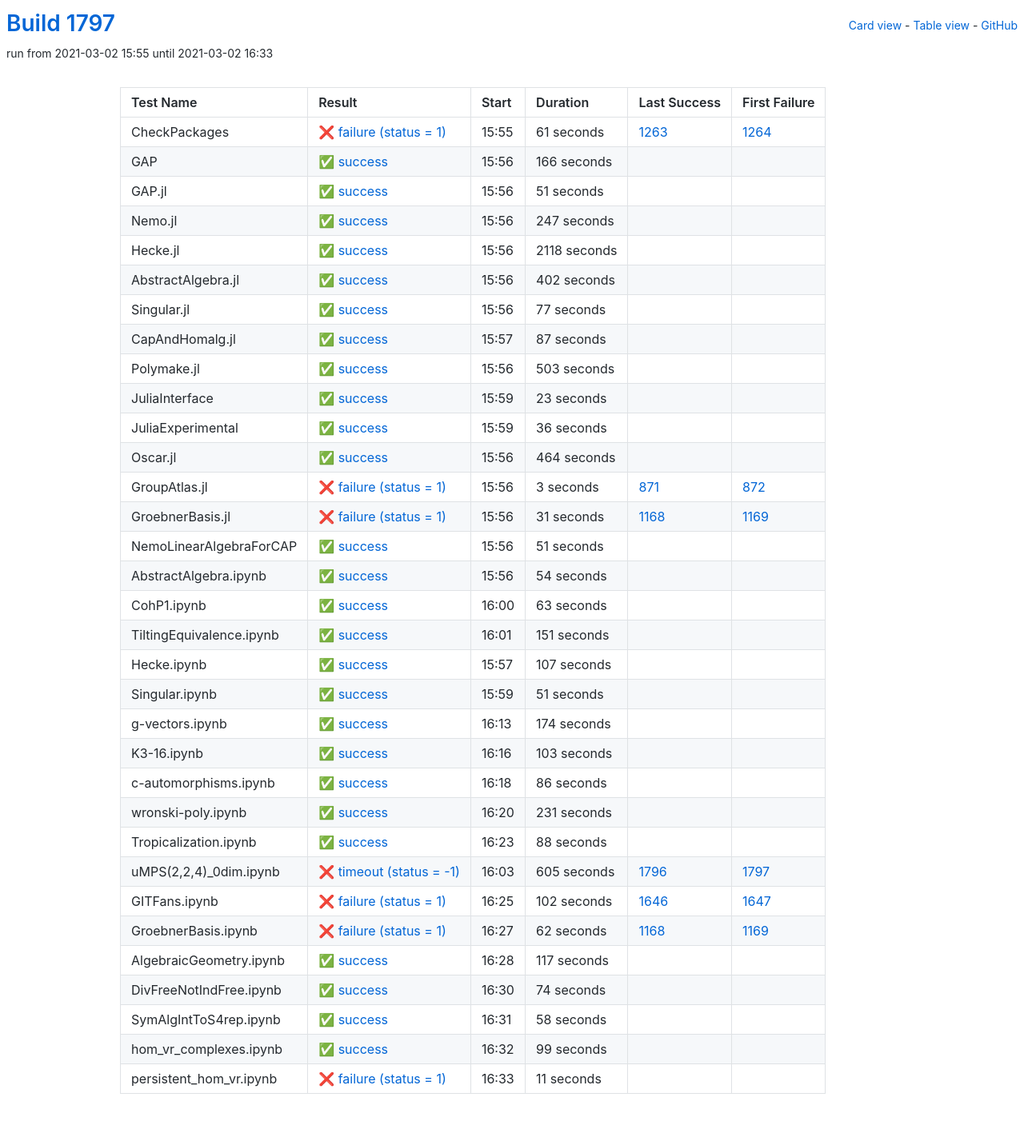
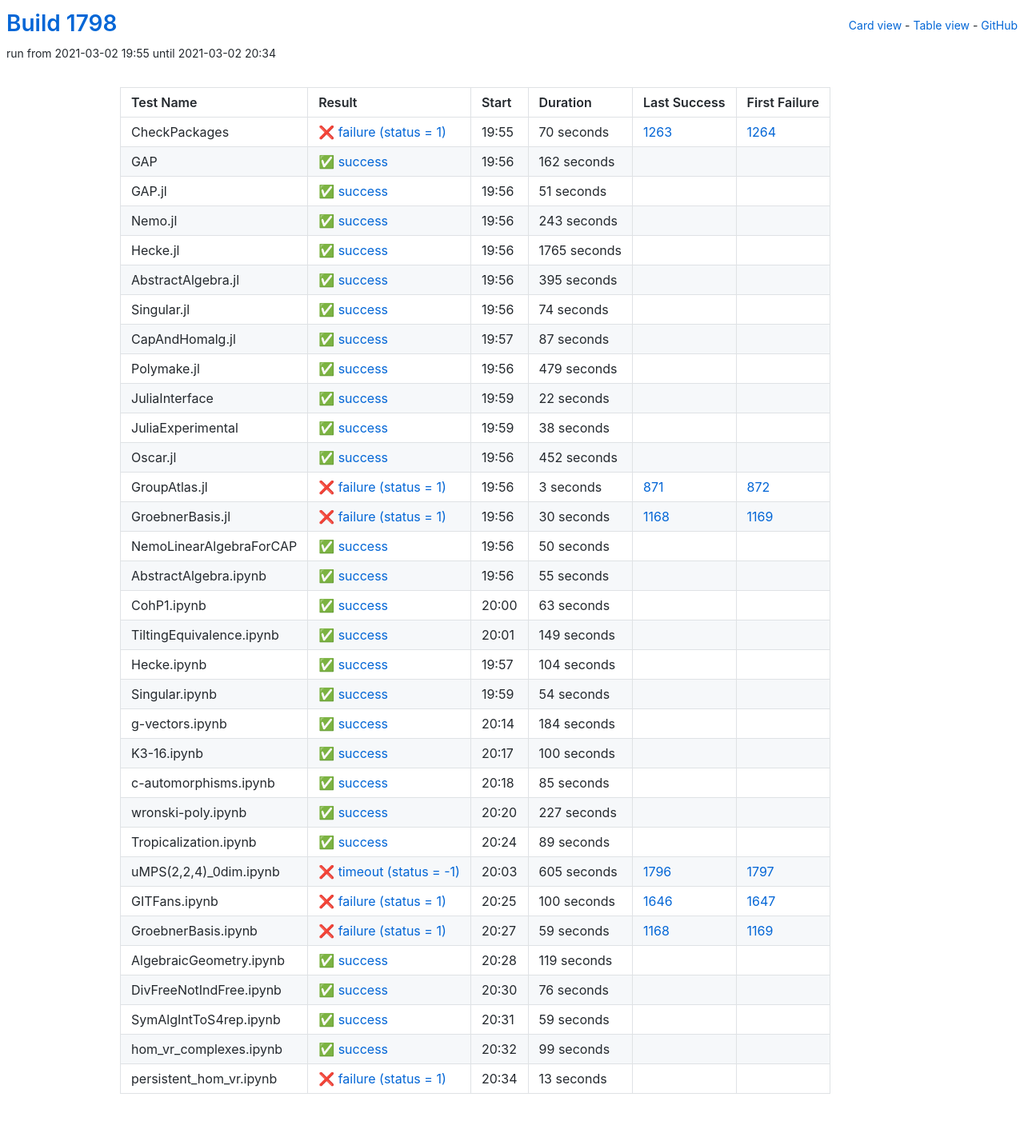
Before and after one commit to oscar-system/oscar-ci-status-stable, a Jekyll site: the page built from table.html, in a window 1280 px wide. Shown: the whole page at 80% size. Built offline with Jekyll 4.4.1, drawn with Linux system fonts in a browser that asks for light colours.

Commit message:
Build #1798

```diff
--- a/_data/ci.yml
+++ b/_data/ci.yml
@@ -1,6 +1,6 @@
 ---
-build: 1797
-build_url: https://oscarci.mathematik.uni-kl.de/job/oscar-stable/1797/
+build: 1798
+build_url: https://oscarci.mathematik.uni-kl.de/job/oscar-stable/1798/
 job: oscar-stable
 organization: oscar-system
 repo: oscar-ci-status-stable
@@ -8,32 +8,32 @@ repourl: https://github.com/oscar-system/oscar-ci-status-stable
 tests:
 - name: CheckPackages
   id: checkpackages
-  log: https://oscarci.mathematik.uni-kl.de/job/oscar-stable/1797/artifact/logs/build-1797/CheckPackages.log
-  start: 2021-03-02 15:55
+  log: https://oscarci.mathematik.uni-kl.de/job/oscar-stable/1798/artifact/logs/build-1798/CheckPackages.log
+  start: 2021-03-02 19:55
   success: false
   exitcode: 1
   status: failure
-  duration: 61
+  duration: 70
   last_success: 1263
   last_success_url: https://oscarci.mathematik.uni-kl.de/job/oscar-stable/1263/
   first_failure: 1264
   first_failure_url: https://oscarci.mathematik.uni-kl.de/job/oscar-stable/1264/
 - name: GAP
   id: gap
-  log: https://oscarci.mathematik.uni-kl.de/job/oscar-stable/1797/artifact/logs/build-1797/GAP.log
-  start: 2021-03-02 15:56
+  log: https://oscarci.mathematik.uni-kl.de/job/oscar-stable/1798/artifact/logs/build-1798/GAP.log
+  start: 2021-03-02 19:56
   success: true
   exitcode: 0
   status: success
-  duration: 166
+  duration: 162
   last_success: false
   last_success_url:
   first_failure: false
   first_failure_url:
 - name: GAP.jl
   id: gap-jl
-  log: https://oscarci.mathematik.uni-kl.de/job/oscar-stable/1797/artifact/logs/build-1797/GAP.jl.log
-  start: 2021-03-02 15:56
+  log: https://oscarci.mathematik.uni-kl.de/job/oscar-stable/1798/artifact/logs/build-1798/GAP.jl.log
+  start: 2021-03-02 19:56
   success: true
   exitcode: 0
   status: success
@@ -44,56 +44,56 @@ tests:
   first_failure_url:
 - name: Nemo.jl
   id: nemo-jl
-  log: https://oscarci.mathematik.uni-kl.de/job/oscar-stable/1797/artifact/logs/build-1797/Nemo.jl.log
-  start: 2021-03-02 15:56
+  log: https://oscarci.mathematik.uni-kl.de/job/oscar-stable/1798/artifact/logs/build-1798/Nemo.jl.log
+  start: 2021-03-02 19:56
   success: true
   exitcode: 0
   status: success
-  duration: 247
+  duration: 243
   last_success: false
   last_success_url:
   first_failure: false
   first_failure_url:
 - name: Hecke.jl
   id: hecke-jl
-  log: https://oscarci.mathematik.uni-kl.de/job/oscar-stable/1797/artifact/logs/build-1797/Hecke.jl.log
-  start: 2021-03-02 15:56
+  log: https://oscarci.mathematik.uni-kl.de/job/oscar-stable/1798/artifact/logs/build-1798/Hecke.jl.log
+  start: 2021-03-02 19:56
   success: true
   exitcode: 0
   status: success
-  duration: 2118
+  duration: 1765
   last_success: false
   last_success_url:
   first_failure: false
   first_failure_url:
 - name: AbstractAlgebra.jl
   id: abstractalgebra-jl
-  log: https://oscarci.mathematik.uni-kl.de/job/oscar-stable/1797/artifact/logs/build-1797/AbstractAlgebra.jl.log
-  start: 2021-03-02 15:56
+  log: https://oscarci.mathematik.uni-kl.de/job/oscar-stable/1798/artifact/logs/build-1798/AbstractAlgebra.jl.log
+  start: 2021-03-02 19:56
   success: true
   exitcode: 0
   status: success
-  duration: 402
+  duration: 395
   last_success: false
   last_success_url:
   first_failure: false
   first_failure_url:
 - name: Singular.jl
   id: singular-jl
-  log: https://oscarci.mathematik.uni-kl.de/job/oscar-stable/1797/artifact/logs/build-1797/Singular.jl.log
-  start: 2021-03-02 15:56
+  log: https://oscarci.mathematik.uni-kl.de/job/oscar-stable/1798/artifact/logs/build-1798/Singular.jl.log
+  start: 2021-03-02 19:56
   success: true
   exitcode: 0
   status: success
-  duration: 77
+  duration: 74
   last_success: false
   last_success_url:
   first_failure: false
   first_failure_url:
 - name: CapAndHomalg.jl
   id: capandhomalg-jl
-  log: https://oscarci.mathematik.uni-kl.de/job/oscar-stable/1797/artifact/logs/build-1797/CapAndHomalg.jl.log
-  start: 2021-03-02 15:57
+  log: https://oscarci.mathematik.uni-kl.de/job/oscar-stable/1798/artifact/logs/build-1798/CapAndHomalg.jl.log
+  start: 2021-03-02 19:57
   success: true
   exitcode: 0
   status: success
@@ -104,56 +104,56 @@ tests:
   first_failure_url:
 - name: Polymake.jl
   id: polymake-jl
-  log: https://oscarci.mathematik.uni-kl.de/job/oscar-stable/1797/artifact/logs/build-1797/Polymake.jl.log
-  start: 2021-03-02 15:56
+  log: https://oscarci.mathematik.uni-kl.de/job/oscar-stable/1798/artifact/logs/build-1798/Polymake.jl.log
+  start: 2021-03-02 19:56
   success: true
   exitcode: 0
   status: success
-  duration: 503
+  duration: 479
   last_success: false
   last_success_url:
   first_failure: false
   first_failure_url:
 - name: JuliaInterface
   id: juliainterface
-  log: https://oscarci.mathematik.uni-kl.de/job/oscar-stable/1797/artifact/logs/build-1797/JuliaInterface.log
-  start: 2021-03-02 15:59
+  log: https://oscarci.mathematik.uni-kl.de/job/oscar-stable/1798/artifact/logs/build-1798/JuliaInterface.log
+  start: 2021-03-02 19:59
   success: true
   exitcode: 0
   status: success
-  duration: 23
+  duration: 22
   last_success: false
   last_success_url:
   first_failure: false
   first_failure_url:
 - name: JuliaExperimental
   id: juliaexperimental
-  log: https://oscarci.mathematik.uni-kl.de/job/oscar-stable/1797/artifact/logs/build-1797/JuliaExperimental.log
-  start: 2021-03-02 15:59
+  log: https://oscarci.mathematik.uni-kl.de/job/oscar-stable/1798/artifact/logs/build-1798/JuliaExperimental.log
+  start: 2021-03-02 19:59
   success: true
   exitcode: 0
   status: success
-  duration: 36
+  duration: 38
   last_success: false
   last_success_url:
   first_failure: false
   first_failure_url:
 - name: Oscar.jl
   id: oscar-jl
-  log: https://oscarci.mathematik.uni-kl.de/job/oscar-stable/1797/artifact/logs/build-1797/Oscar.jl.log
-  start: 2021-03-02 15:56
+  log: https://oscarci.mathematik.uni-kl.de/job/oscar-stable/1798/artifact/logs/build-1798/Oscar.jl.log
+  start: 2021-03-02 19:56
   success: true
   exitcode: 0
   status: success
-  duration: 464
+  duration: 452
   last_success: false
   last_success_url:
   first_failure: false
   first_failure_url:
 - name: GroupAtlas.jl
   id: groupatlas-jl
-  log: https://oscarci.mathematik.uni-kl.de/job/oscar-stable/1797/artifact/logs/build-1797/GroupAtlas.jl.log
-  start: 2021-03-02 15:56
+  log: https://oscarci.mathematik.uni-kl.de/job/oscar-stable/1798/artifact/logs/build-1798/GroupAtlas.jl.log
+  start: 2021-03-02 19:56
   success: false
   exitcode: 1
   status: failure
@@ -164,44 +164,44 @@ tests:
   first_failure_url: https://oscarci.mathematik.uni-kl.de/job/oscar-stable/872/
 - name: GroebnerBasis.jl
   id: groebnerbasis-jl
-  log: https://oscarci.mathematik.uni-kl.de/job/oscar-stable/1797/artifact/logs/build-1797/GroebnerBasis.jl.log
-  start: 2021-03-02 15:56
+  log: https://oscarci.mathematik.uni-kl.de/job/oscar-stable/1798/artifact/logs/build-1798/GroebnerBasis.jl.log
+  start: 2021-03-02 19:56
   success: false
   exitcode: 1
   status: failure
-  duration: 31
+  duration: 30
   last_success: 1168
   last_success_url: https://oscarci.mathematik.uni-kl.de/job/oscar-stable/1168/
   first_failure: 1169
   first_failure_url: https://oscarci.mathematik.uni-kl.de/job/oscar-stable/1169/
 - name: NemoLinearAlgebraForCAP
   id: nemolinearalgebraforcap
-  log: https://oscarci.mathematik.uni-kl.de/job/oscar-stable/1797/artifact/logs/build-1797/NemoLinearAlgebraForCAP.log
-  start: 2021-03-02 15:56
+  log: https://oscarci.mathematik.uni-kl.de/job/oscar-stable/1798/artifact/logs/build-1798/NemoLinearAlgebraForCAP.log
+  start: 2021-03-02 19:56
   success: true
   exitcode: 0
   status: success
-  duration: 51
+  duration: 50
   last_success: false
   last_success_url:
   first_failure: false
   first_failure_url:
 - name: AbstractAlgebra.ipynb
   id: abstractalgebra-ipynb
-  log: https://oscarci.mathematik.uni-kl.de/job/oscar-stable/1797/artifact/logs/build-1797/AbstractAlgebra.ipynb.log
-  start: 2021-03-02 15:56
+  log: https://oscarci.mathematik.uni-kl.de/job/oscar-stable/1798/artifact/logs/build-1798/AbstractAlgebra.ipynb.log
+  start: 2021-03-02 19:56
   success: true
   exitcode: 0
   status: success
-  duration: 54
+  duration: 55
   last_success: false
   last_success_url:
   first_failure: false
   first_failure_url:
 - name: CohP1.ipynb
   id: cohp1-ipynb
-  log: https://oscarci.mathematik.uni-kl.de/job/oscar-stable/1797/artifact/logs/build-1797/CohP1.ipynb.log
-  start: 2021-03-02 16:00
+  log: https://oscarci.mathematik.uni-kl.de/job/oscar-stable/1798/artifact/logs/build-1798/CohP1.ipynb.log
+  start: 2021-03-02 20:00
   success: true
   exitcode: 0
   status: success
@@ -212,104 +212,104 @@ tests:
   first_failure_url:
 - name: TiltingEquivalence.ipynb
   id: tiltingequivalence-ipynb
-  log: https://oscarci.mathematik.uni-kl.de/job/oscar-stable/1797/artifact/logs/build-1797/TiltingEquivalence.ipynb.log
-  start: 2021-03-02 16:01
+  log: https://oscarci.mathematik.uni-kl.de/job/oscar-stable/1798/artifact/logs/build-1798/TiltingEquivalence.ipynb.log
+  start: 2021-03-02 20:01
   success: true
   exitcode: 0
   status: success
-  duration: 151
+  duration: 149
   last_success: false
   last_success_url:
   first_failure: false
   first_failure_url:
 - name: Hecke.ipynb
   id: hecke-ipynb
-  log: https://oscarci.mathematik.uni-kl.de/job/oscar-stable/1797/artifact/logs/build-1797/Hecke.ipynb.log
-  start: 2021-03-02 15:57
+  log: https://oscarci.mathematik.uni-kl.de/job/oscar-stable/1798/artifact/logs/build-1798/Hecke.ipynb.log
+  start: 2021-03-02 19:57
   success: true
   exitcode: 0
   status: success
-  duration: 107
+  duration: 104
   last_success: false
   last_success_url:
   first_failure: false
   first_failure_url:
 - name: Singular.ipynb
   id: singular-ipynb
-  log: https://oscarci.mathematik.uni-kl.de/job/oscar-stable/1797/artifact/logs/build-1797/Singular.ipynb.log
-  start: 2021-03-02 15:59
+  log: https://oscarci.mathematik.uni-kl.de/job/oscar-stable/1798/artifact/logs/build-1798/Singular.ipynb.log
+  start: 2021-03-02 19:59
   success: true
   exitcode: 0
   status: success
-  duration: 51
+  duration: 54
   last_success: false
   last_success_url:
   first_failure: false
   first_failure_url:
 - name: g-vectors.ipynb
   id: g-vectors-ipynb
-  log: https://oscarci.mathematik.uni-kl.de/job/oscar-stable/1797/artifact/logs/build-1797/g-vectors.ipynb.log
-  start: 2021-03-02 16:13
+  log: https://oscarci.mathematik.uni-kl.de/job/oscar-stable/1798/artifact/logs/build-1798/g-vectors.ipynb.log
+  start: 2021-03-02 20:14
   success: true
   exitcode: 0
   status: success
-  duration: 174
+  duration: 184
   last_success: false
   last_success_url:
   first_failure: false
   first_failure_url:
 - name: K3-16.ipynb
   id: k3-16-ipynb
-  log: https://oscarci.mathematik.uni-kl.de/job/oscar-stable/1797/artifact/logs/build-1797/K3-16.ipynb.log
-  start: 2021-03-02 16:16
+  log: https://oscarci.mathematik.uni-kl.de/job/oscar-stable/1798/artifact/logs/build-1798/K3-16.ipynb.log
+  start: 2021-03-02 20:17
   success: true
   exitcode: 0
   status: success
-  duration: 103
+  duration: 100
   last_success: false
   last_success_url:
   first_failure: false
   first_failure_url:
 - name: c-automorphisms.ipynb
   id: c-automorphisms-ipynb
-  log: https://oscarci.mathematik.uni-kl.de/job/oscar-stable/1797/artifact/logs/build-1797/c-automorphisms.ipynb.log
-  start: 2021-03-02 16:18
+  log: https://oscarci.mathematik.uni-kl.de/job/oscar-stable/1798/artifact/logs/build-1798/c-automorphisms.ipynb.log
+  start: 2021-03-02 20:18
   success: true
   exitcode: 0
   status: success
-  duration: 86
+  duration: 85
   last_success: false
   last_success_url:
   first_failure: false
   first_failure_url:
 - name: wronski-poly.ipynb
   id: wronski-poly-ipynb
-  log: https://oscarci.mathematik.uni-kl.de/job/oscar-stable/1797/artifact/logs/build-1797/wronski-poly.ipynb.log
-  start: 2021-03-02 16:20
+  log: https://oscarci.mathematik.uni-kl.de/job/oscar-stable/1798/artifact/logs/build-1798/wronski-poly.ipynb.log
+  start: 2021-03-02 20:20
   success: true
   exitcode: 0
   status: success
-  duration: 231
+  duration: 227
   last_success: false
   last_success_url:
   first_failure: false
   first_failure_url:
 - name: Tropicalization.ipynb
   id: tropicalization-ipynb
-  log: https://oscarci.mathematik.uni-kl.de/job/oscar-stable/1797/artifact/logs/build-1797/Tropicalization.ipynb.log
-  start: 2021-03-02 16:23
+  log: https://oscarci.mathematik.uni-kl.de/job/oscar-stable/1798/artifact/logs/build-1798/Tropicalization.ipynb.log
+  start: 2021-03-02 20:24
   success: true
   exitcode: 0
   status: success
-  duration: 88
+  duration: 89
   last_success: false
   last_success_url:
   first_failure: false
   first_failure_url:
 - name: uMPS(2,2,4)_0dim.ipynb
   id: umps-2-2-4-0dim-ipynb
-  log: https://oscarci.mathematik.uni-kl.de/job/oscar-stable/1797/artifact/logs/build-1797/uMPS-2-2-4-_0dim.ipynb.log
-  start: 2021-03-02 16:03
+  log: https://oscarci.mathematik.uni-kl.de/job/oscar-stable/1798/artifact/logs/build-1798/uMPS-2-2-4-_0dim.ipynb.log
+  start: 2021-03-02 20:03
   success: false
   exitcode: -1
   status: timeout
@@ -320,68 +320,68 @@ tests:
   first_failure_url: https://oscarci.mathematik.uni-kl.de/job/oscar-stable/1797/
 - name: GITFans.ipynb
   id: gitfans-ipynb
-  log: https://oscarci.mathematik.uni-kl.de/job/oscar-stable/1797/artifact/logs/build-1797/GITFans.ipynb.log
-  start: 2021-03-02 16:25
+  log: https://oscarci.mathematik.uni-kl.de/job/oscar-stable/1798/artifact/logs/build-1798/GITFans.ipynb.log
+  start: 2021-03-02 20:25
   success: false
   exitcode: 1
   status: failure
-  duration: 102
+  duration: 100
   last_success: 1646
   last_success_url: https://oscarci.mathematik.uni-kl.de/job/oscar-stable/1646/
   first_failure: 1647
   first_failure_url: https://oscarci.mathematik.uni-kl.de/job/oscar-stable/1647/
 - name: GroebnerBasis.ipynb
   id: groebnerbasis-ipynb
-  log: https://oscarci.mathematik.uni-kl.de/job/oscar-stable/1797/artifact/logs/build-1797/GroebnerBasis.ipynb.log
-  start: 2021-03-02 16:27
+  log: https://oscarci.mathematik.uni-kl.de/job/oscar-stable/1798/artifact/logs/build-1798/GroebnerBasis.ipynb.log
+  start: 2021-03-02 20:27
   success: false
   exitcode: 1
   status: failure
-  duration: 62
+  duration: 59
   last_success: 1168
   last_success_url: https://oscarci.mathematik.uni-kl.de/job/oscar-stable/1168/
   first_failure: 1169
   first_failure_url: https://oscarci.mathematik.uni-kl.de/job/oscar-stable/1169/
 - name: AlgebraicGeometry.ipynb
   id: algebraicgeometry-ipynb
-  log: https://oscarci.mathematik.uni-kl.de/job/oscar-stable/1797/artifact/logs/build-1797/AlgebraicGeometry.ipynb.log
-  start: 2021-03-02 16:28
+  log: https://oscarci.mathematik.uni-kl.de/job/oscar-stable/1798/artifact/logs/build-1798/AlgebraicGeometry.ipynb.log
+  start: 2021-03-02 20:28
   success: true
   exitcode: 0
   status: success
-  duration: 117
+  duration: 119
   last_success: false
   last_success_url:
   first_failure: false
   first_failure_url:
 - name: DivFreeNotIndFree.ipynb
   id: divfreenotindfree-ipynb
-  log: https://oscarci.mathematik.uni-kl.de/job/oscar-stable/1797/artifact/logs/build-1797/DivFreeNotIndFree.ipynb.log
-  start: 2021-03-02 16:30
+  log: https://oscarci.mathematik.uni-kl.de/job/oscar-stable/1798/artifact/logs/build-1798/DivFreeNotIndFree.ipynb.log
+  start: 2021-03-02 20:30
   success: true
   exitcode: 0
   status: success
-  duration: 74
+  duration: 76
   last_success: false
   last_success_url:
   first_failure: false
   first_failure_url:
 - name: SymAlgIntToS4rep.ipynb
   id: symalginttos4rep-ipynb
-  log: https://oscarci.mathematik.uni-kl.de/job/oscar-stable/1797/artifact/logs/build-1797/SymAlgIntToS4rep.ipynb.log
-  start: 2021-03-02 16:31
+  log: https://oscarci.mathematik.uni-kl.de/job/oscar-stable/1798/artifact/logs/build-1798/SymAlgIntToS4rep.ipynb.log
+  start: 2021-03-02 20:31
   success: true
   exitcode: 0
   status: success
-  duration: 58
+  duration: 59
   last_success: false
   last_success_url:
   first_failure: false
   first_failure_url:
 - name: hom_vr_complexes.ipynb
   id: hom-vr-complexes-ipynb
-  log: https://oscarci.mathematik.uni-kl.de/job/oscar-stable/1797/artifact/logs/build-1797/hom_vr_complexes.ipynb.log
-  start: 2021-03-02 16:32
+  log: https://oscarci.mathematik.uni-kl.de/job/oscar-stable/1798/artifact/logs/build-1798/hom_vr_complexes.ipynb.log
+  start: 2021-03-02 20:32
   success: true
   exitcode: 0
   status: success
@@ -392,12 +392,12 @@ tests:
   first_failure_url:
 - name: persistent_hom_vr.ipynb
   id: persistent-hom-vr-ipynb
-  log: https://oscarci.mathematik.uni-kl.de/job/oscar-stable/1797/artifact/logs/build-1797/persistent_hom_vr.ipynb.log
-  start: 2021-03-02 16:33
+  log: https://oscarci.mathematik.uni-kl.de/job/oscar-stable/1798/artifact/logs/build-1798/persistent_hom_vr.ipynb.log
+  start: 2021-03-02 20:34
   success: false
   exitcode: 1
   status: failure
-  duration: 11
+  duration: 13
   last_success: false
   last_success_url:
   first_failure: false
```
Also changed, not shown: README.md.
